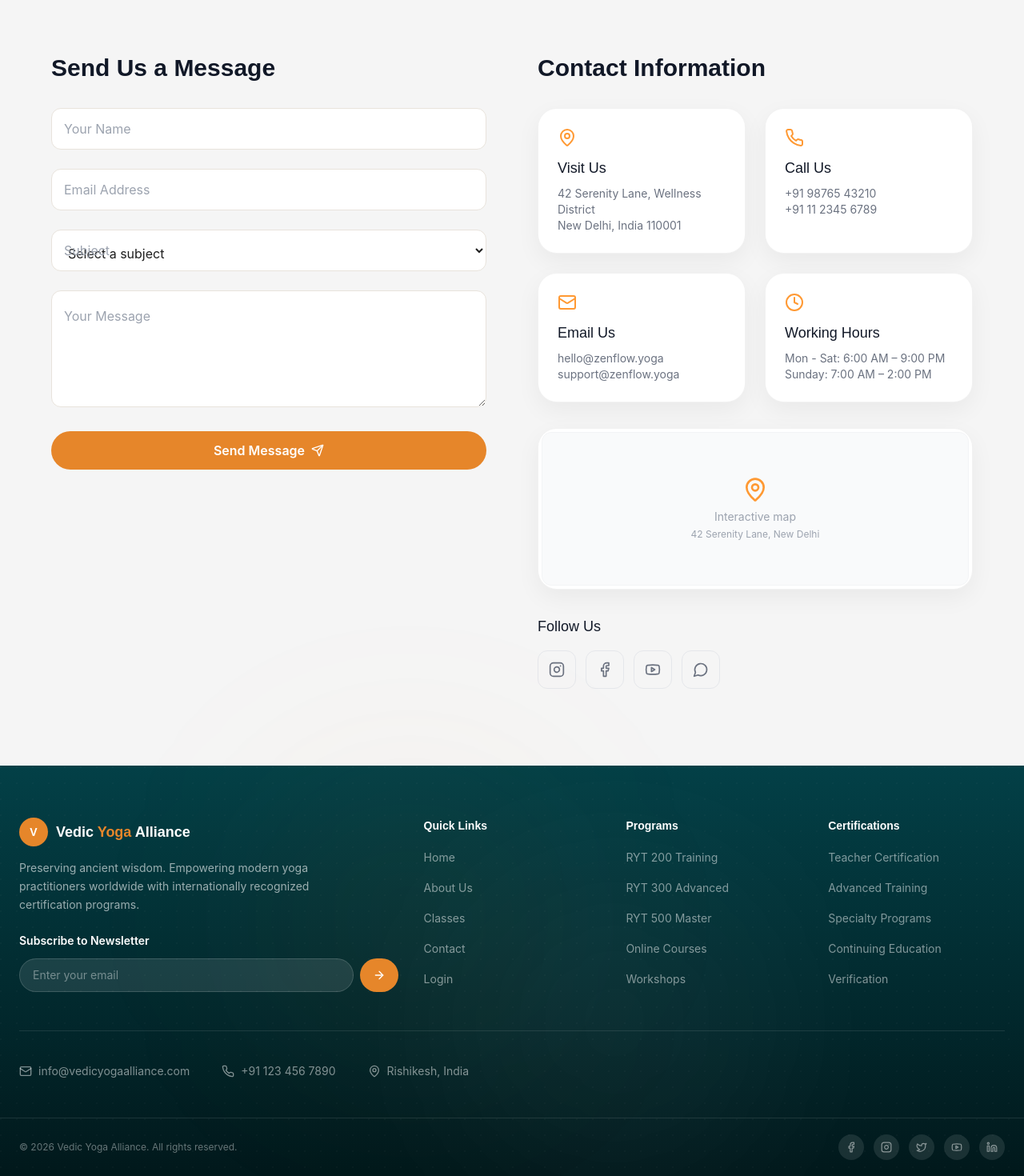
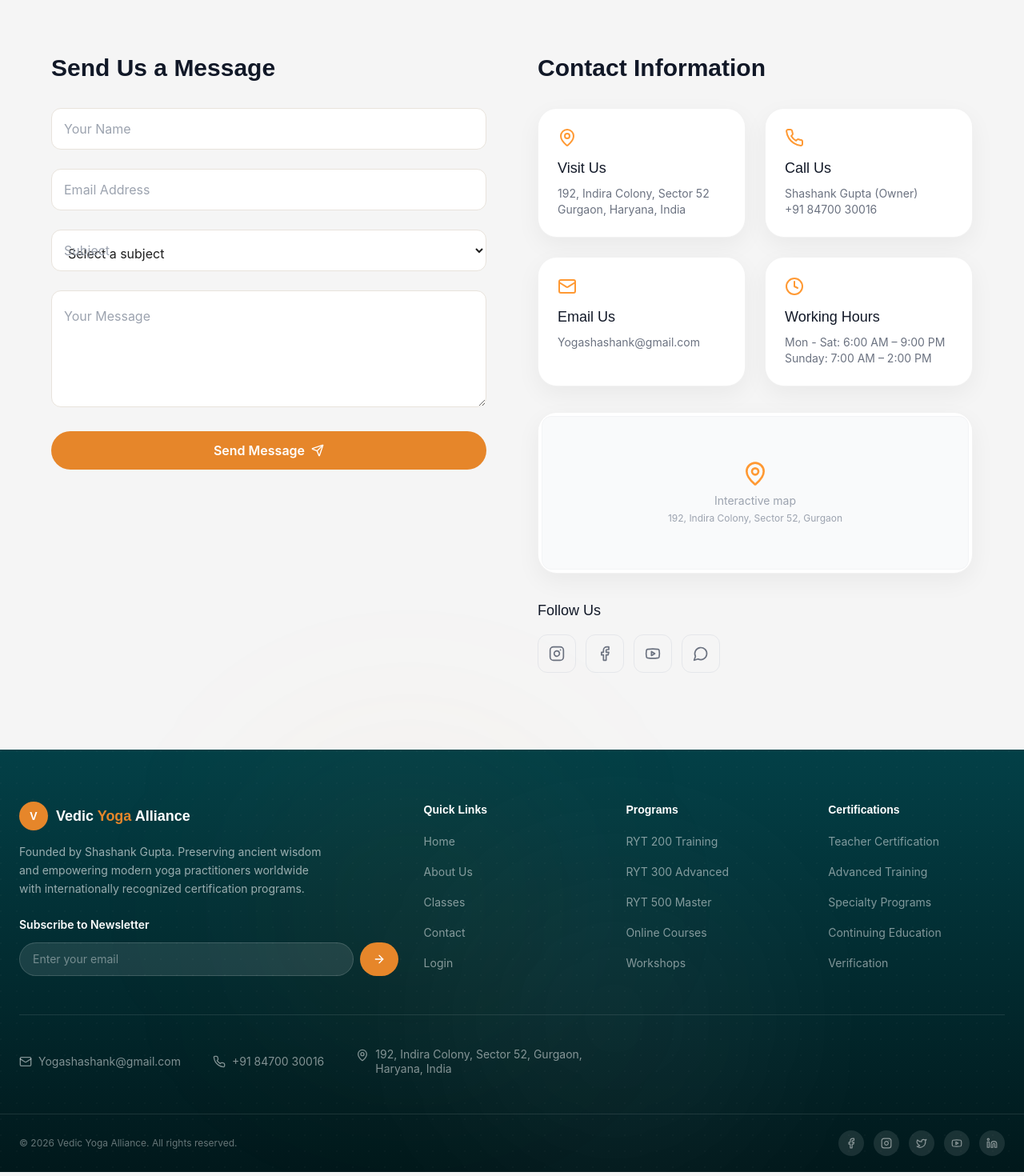
Before and after one commit to theshashankyoga-ship-it/theshashankyoga25, a Next.js app: page /contact in a window 1280 px wide. Shown: the part 317-1787 px from the top of the page at 80% size. Built offline with nearby package versions, Linux system fonts and the light colour scheme.

Commit message:
Updated website design

```diff
--- a/app/(public)/about/page.tsx
+++ b/app/(public)/about/page.tsx
@@ -89,7 +89,7 @@ export default function AboutPage() {
             </h2>
             <div className="space-y-4 text-gray-600 leading-relaxed">
               <p>
-                Vedic Yoga was born from a simple belief: that yoga should be accessible,
+                Founded by Shashank Gupta, Vedic Yoga was born from a simple belief: that yoga should be accessible,
                 authentic, and transformative. What started as a single studio in the
                 heart of New Delhi has evolved into a platform connecting yoga lovers
                 with the finest instructors across India.
--- a/app/(public)/contact/page.tsx
+++ b/app/(public)/contact/page.tsx
@@ -13,22 +13,33 @@ const contactInfo = [
   {
     icon: MapPin,
     title: 'Visit Us',
-    details: ['42 Serenity Lane, Wellness District', 'New Delhi, India 110001'],
+    details: [
+      { text: '192, Indira Colony, Sector 52' },
+      { text: 'Gurgaon, Haryana, India' }
+    ],
   },
   {
     icon: Phone,
     title: 'Call Us',
-    details: ['+91 98765 43210', '+91 11 2345 6789'],
+    details: [
+      { text: 'Shashank Gupta (Owner)' },
+      { text: '+91 84700 30016', href: 'tel:+918470030016' }
+    ],
   },
   {
     icon: Mail,
     title: 'Email Us',
-    details: ['hello@zenflow.yoga', 'support@zenflow.yoga'],
+    details: [
+      { text: 'Yogashashank@gmail.com', href: 'mailto:Yogashashank@gmail.com' }
+    ],
   },
   {
     icon: Clock,
     title: 'Working Hours',
-    details: ['Mon - Sat: 6:00 AM – 9:00 PM', 'Sunday: 7:00 AM – 2:00 PM'],
+    details: [
+      { text: 'Mon - Sat: 6:00 AM – 9:00 PM' },
+      { text: 'Sunday: 7:00 AM – 2:00 PM' }
+    ],
   },
 ];
 
@@ -189,7 +200,11 @@ export default function ContactPage() {
                   <info.icon className="w-6 h-6 text-[#FF9933] mb-3" />
                   <h4 className="font-heading text-lg text-gray-900 mb-2 font-medium">{info.title}</h4>
                   {info.details.map((d, j) => (
-                    <p key={j} className="text-gray-500 text-sm">{d}</p>
+                    d.href ? (
+                      <a key={j} href={d.href} className="block text-gray-500 text-sm hover:text-[#FF9933] transition-colors">{d.text}</a>
+                    ) : (
+                      <p key={j} className="text-gray-500 text-sm">{d.text}</p>
+                    )
                   ))}
                 </motion.div>
               ))}
@@ -201,7 +216,7 @@ export default function ContactPage() {
                 <div className="text-center">
                   <MapPin className="w-8 h-8 text-[#FF9933] mx-auto mb-2" />
                   <p className="text-gray-400 text-sm">Interactive map</p>
-                  <p className="text-gray-400 text-xs mt-1">42 Serenity Lane, New Delhi</p>
+                  <p className="text-gray-400 text-xs mt-1">192, Indira Colony, Sector 52, Gurgaon</p>
                 </div>
               </div>
             </div>
--- a/components/Footer.tsx
+++ b/components/Footer.tsx
@@ -62,7 +62,7 @@ export default function Footer() {
               </span>
             </Link>
             <p className="text-white/60 text-sm leading-relaxed mb-6 max-w-sm">
-              Preserving ancient wisdom. Empowering modern yoga practitioners worldwide with internationally recognized certification programs.
+              Founded by Shashank Gupta. Preserving ancient wisdom and empowering modern yoga practitioners worldwide with internationally recognized certification programs.
             </p>
 
             {/* Newsletter */}
@@ -102,14 +102,14 @@ export default function Footer() {
 
         {/* Contact Row */}
         <div className="mt-12 pt-8 border-t border-white/10 flex flex-col md:flex-row items-start md:items-center gap-6 md:gap-10">
-          <a href="mailto:info@vedicyogaalliance.com" className="flex items-center gap-2 py-2 text-white/50 text-sm hover:text-[#E6862A] focus-visible:ring-2 focus-visible:ring-[#E6862A] rounded outline-none transition-colors">
-            <Mail className="w-4 h-4" /> info@vedicyogaalliance.com
+          <a href="mailto:Yogashashank@gmail.com" className="flex items-center gap-2 py-2 text-white/50 text-sm hover:text-[#E6862A] focus-visible:ring-2 focus-visible:ring-[#E6862A] rounded outline-none transition-colors">
+            <Mail className="w-4 h-4 shrink-0" /> Yogashashank@gmail.com
           </a>
-          <a href="tel:+911234567890" className="flex items-center gap-2 py-2 text-white/50 text-sm hover:text-[#E6862A] focus-visible:ring-2 focus-visible:ring-[#E6862A] rounded outline-none transition-colors">
-            <Phone className="w-4 h-4" /> +91 123 456 7890
+          <a href="tel:+918470030016" className="flex items-center gap-2 py-2 text-white/50 text-sm hover:text-[#E6862A] focus-visible:ring-2 focus-visible:ring-[#E6862A] rounded outline-none transition-colors">
+            <Phone className="w-4 h-4 shrink-0" /> +91 84700 30016
           </a>
-          <span className="flex items-center gap-2 py-2 text-white/50 text-sm">
-            <MapPin className="w-4 h-4" /> Rishikesh, India
+          <span className="flex items-start gap-2 py-2 text-white/50 text-sm max-w-xs">
+            <MapPin className="w-4 h-4 shrink-0 mt-0.5" /> <span className="leading-tight">192, Indira Colony, Sector 52, Gurgaon, Haryana, India</span>
           </span>
         </div>
       </div>
```
